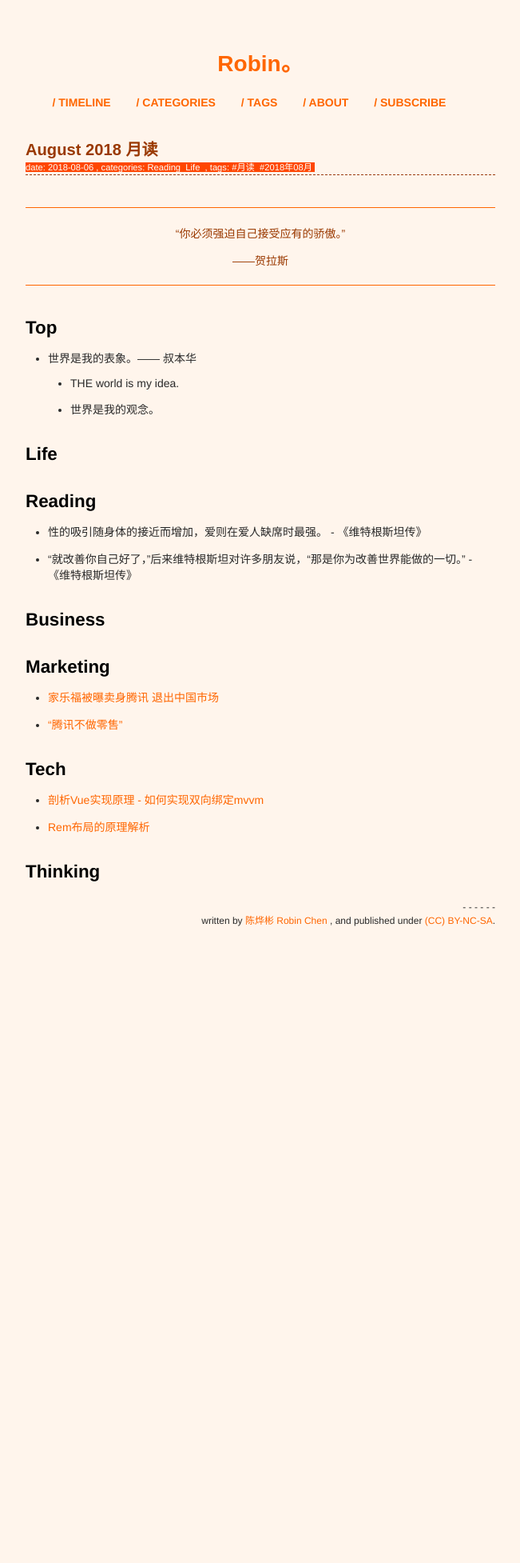
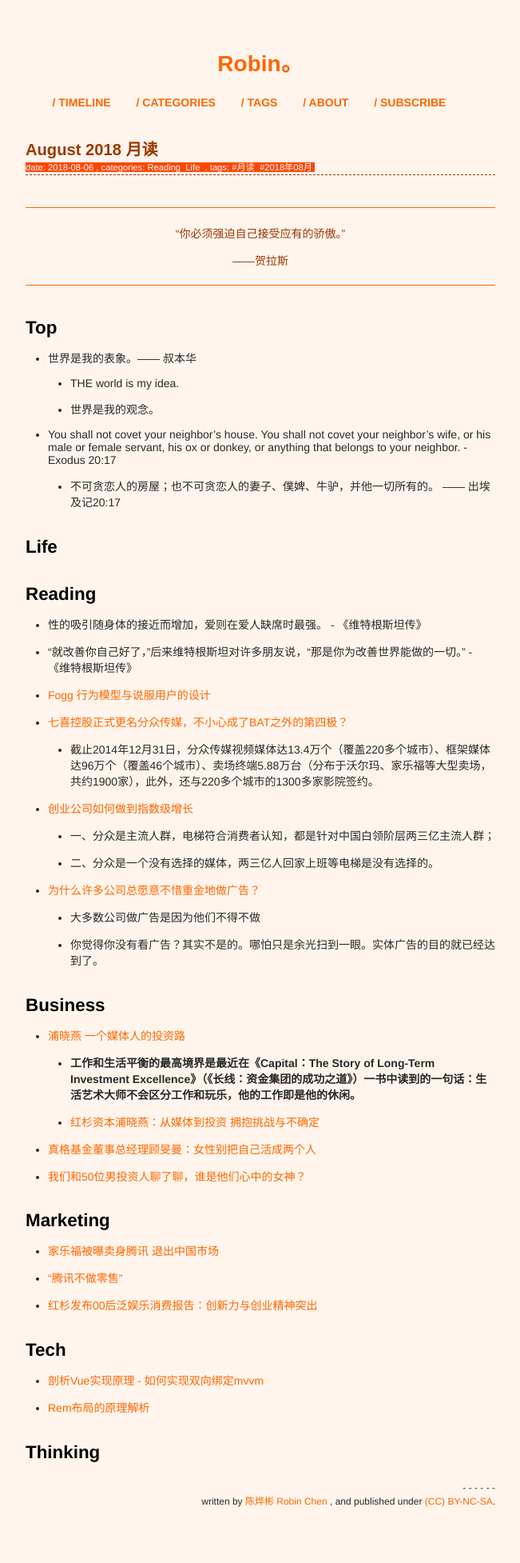
Before and after one commit to xianyuxmu/xianyuxmu.github.io, a Jekyll site: the page built from _posts/2018-08-06-monthly-reading.md, in a window 1280 px wide. Shown: the whole page at 80% size, without its empty margins (314-965 px from the left). Built offline with Jekyll 4.4.1, drawn with Linux system fonts in a browser that asks for light colours; comment, search, counter and statistics services are not loaded; before the commit the page ends 1228 px from its top, so only the background shows below that.

Commit message:
Reading Aug 18 2018

```diff
--- a/_posts/2018-08-06-monthly-reading.md
+++ b/_posts/2018-08-06-monthly-reading.md
@@ -21,6 +21,8 @@ tags:
 - 世界是我的表象。—— 叔本华
 	- THE world is my idea.
 	- 世界是我的观念。
+- You shall not covet your neighbor's house. You shall not covet your neighbor's wife, or his male or female servant, his ox or donkey, or anything that belongs to your neighbor. -  Exodus 20:17
+	- 不可贪恋人的房屋；也不可贪恋人的妻子、僕婢、牛驴，并他一切所有的。 —— 出埃及记20:17
 
 
 ## Life
@@ -30,15 +32,31 @@ tags:
 
 - 性的吸引随身体的接近而增加，爱则在爱人缺席时最强。 - 《维特根斯坦传》
 - “就改善你自己好了，”后来维特根斯坦对许多朋友说，“那是你为改善世界能做的一切。” - 《维特根斯坦传》
+- [Fogg 行为模型与说服用户的设计](https://zhuanlan.zhihu.com/p/19570553)
+- [七喜控股正式更名分众传媒，不小心成了BAT之外的第四极？](https://zhuanlan.zhihu.com/p/20769253)
+	- 截止2014年12月31日，分众传媒视频媒体达13.4万个（覆盖220多个城市）、框架媒体达96万个（覆盖46个城市）、卖场终端5.88万台（分布于沃尔玛、家乐福等大型卖场，共约1900家），此外，还与220多个城市的1300多家影院签约。
+- [创业公司如何做到指数级增长](https://zhuanlan.zhihu.com/p/22299918)
+	- 一、分众是主流人群，电梯符合消费者认知，都是针对中国白领阶层两三亿主流人群；
+	- 二、分众是一个没有选择的媒体，两三亿人回家上班等电梯是没有选择的。
+- [为什么许多公司总愿意不惜重金地做广告？](https://www.zhihu.com/question/21024681)
+	- 大多数公司做广告是因为他们不得不做
+	- 你觉得你没有看广告？其实不是的。哪怕只是余光扫到一眼。实体广告的目的就已经达到了。
 
 
 ## Business
+
+- [浦晓燕 一个媒体人的投资路](http://m.dooland.com/index.php?s=/article/id/859747.html)
+	- **工作和生活平衡的最高境界是最近在《Capital：The Story of Long-Term Investment Excellence》（《长线：资金集团的成功之道》）一书中读到的一句话：生活艺术大师不会区分工作和玩乐，他的工作即是他的休闲。**
+	- [红杉资本浦晓燕：从媒体到投资 拥抱挑战与不确定](https://www.chinaventure.com.cn/cmsmodel/news/detail/296051.shtml)
+- [真格基金董事总经理顾旻曼：女性别把自己活成两个人](https://www.jiemian.com/article/1821865.html)
+- [我们和50位男投资人聊了聊，谁是他们心中的女神？](https://new.qq.com/omn/20180308/20180308A0SWLJ.html)
 
 
 ## Marketing
 
 - [家乐福被曝卖身腾讯 退出中国市场](http://finance.sina.com.cn/stock/usstock/c/2018-08-04/doc-ihhhczfa3410010.shtml)
 - [“腾讯不做零售”](http://www.nbd.com.cn/articles/2018-08-07/1242813.html)
+- [红杉发布00后泛娱乐消费报告：创新力与创业精神突出](https://www.cnbeta.com/articles/tech/757781.htm)
 
 
 ## Tech
```
Also changed, not shown: _posts/2017-06-17-chicken-soup.md (+2 -0 lines).
